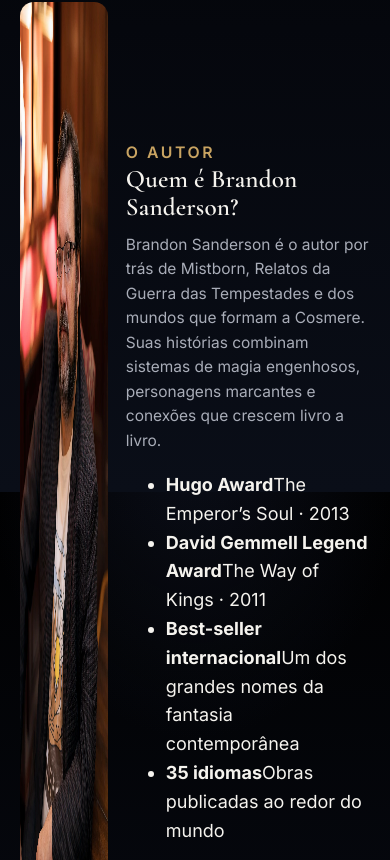
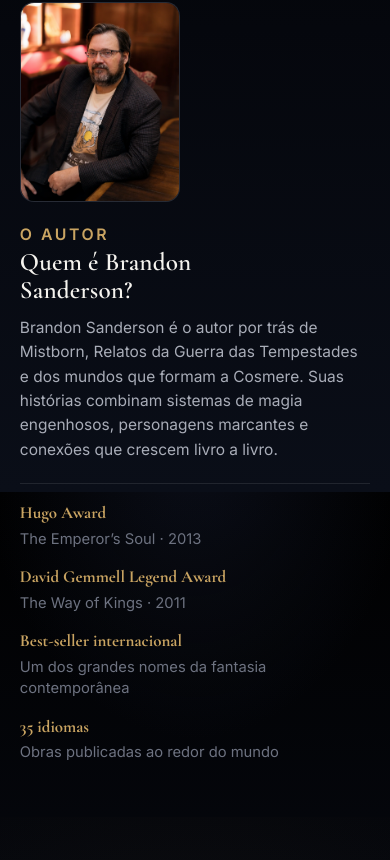
Before and after one commit to thadeucupello/cosmere-trama, a React (Vite) app in the folder cosmere/: page / in a window 390 px wide. Shown: the part 7104-7964 px from the top of the page. Built offline with nearby package versions, Linux system fonts and the light colour scheme.

Commit message:
Equilibra bloco compacto do autor no preview

```diff
--- a/cosmere/src/styles/home-refinement-preview.css
+++ b/cosmere/src/styles/home-refinement-preview.css
@@ -75,47 +75,83 @@
 }
 
 .about-author--compact {
-  padding-block: clamp(3.8rem, 7vw, 6rem);
+  padding-block: clamp(3.6rem, 6vw, 5.4rem);
 }
 
 .about-author--compact .about-author__compact {
-  max-width: 940px;
+  max-width: 920px;
   display: grid;
-  grid-template-columns: minmax(160px, 220px) minmax(0, 1fr);
-  gap: clamp(1.75rem, 4vw, 3.25rem);
+  grid-template-columns: 190px minmax(0, 1fr);
+  gap: clamp(2rem, 4.5vw, 3.6rem);
   align-items: center;
 }
 
 .about-author--compact .about-author__compact-portrait {
-  width: 100%;
-  max-width: 210px;
+  width: 190px;
+  aspect-ratio: 4 / 5;
   justify-self: center;
+  position: relative;
   overflow: hidden;
   border-radius: var(--radius-lg);
+  border: 1px solid var(--color-line);
+  background: var(--color-elevated);
 }
 
-.about-author--compact .about-author__portrait-image {
+.about-author--compact .about-author__compact-image {
+  position: absolute;
+  inset: 0;
   display: block;
   width: 100%;
-  aspect-ratio: 4 / 5;
+  height: 100%;
   object-fit: cover;
-  object-position: top center;
+  object-position: center 18%;
 }
 
 .about-author--compact .about-author__compact-content {
-  max-width: 620px;
+  max-width: 650px;
+  min-width: 0;
 }
 
 .about-author--compact .section-heading {
-  font-size: clamp(1.75rem, 1.45rem + 1vw, 2.45rem);
+  font-size: clamp(1.75rem, 1.45rem + 1vw, 2.35rem);
 }
 
 .about-author--compact .about-author__compact-intro {
-  margin-top: 1rem;
+  margin-top: 0.9rem;
   color: var(--color-text-secondary);
   font-size: var(--step-base);
-  line-height: 1.72;
+  line-height: 1.68;
   max-width: 58ch;
+}
+
+.about-author--compact .about-author__compact-facts {
+  list-style: none;
+  margin: 1.6rem 0 0;
+  padding: 1.35rem 0 0;
+  border-top: 1px solid var(--color-line);
+  display: grid;
+  grid-template-columns: repeat(2, minmax(0, 1fr));
+  gap: 1rem 1.5rem;
+}
+
+.about-author--compact .about-author__compact-facts li {
+  min-width: 0;
+}
+
+.about-author--compact .about-author__compact-facts strong {
+  display: block;
+  color: var(--color-gold);
+  font-family: var(--font-display);
+  font-size: var(--step-sm);
+  line-height: 1.35;
+}
+
+.about-author--compact .about-author__compact-facts span {
+  display: block;
+  margin-top: 0.2rem;
+  color: var(--color-text-muted);
+  font-size: var(--step-xs);
+  line-height: 1.45;
 }
 
 @media (max-width: 820px) {
@@ -148,6 +184,15 @@
   .cosmere-map--refined .cosmere-tooltip__hint {
     max-width: 36ch;
   }
+
+  .about-author--compact .about-author__compact {
+    grid-template-columns: 150px minmax(0, 1fr);
+    gap: 1.7rem;
+  }
+
+  .about-author--compact .about-author__compact-portrait {
+    width: 150px;
+  }
 }
 
 @media (max-width: 620px) {
@@ -173,13 +218,13 @@
   }
 
   .about-author--compact .about-author__compact {
-    grid-template-columns: 88px minmax(0, 1fr);
-    gap: 1rem;
-    align-items: center;
+    grid-template-columns: 118px minmax(0, 1fr);
+    gap: 1.15rem;
+    align-items: start;
   }
 
   .about-author--compact .about-author__compact-portrait {
-    width: 88px;
+    width: 118px;
     border-radius: var(--radius-md);
   }
 
@@ -192,4 +237,27 @@
     font-size: 0.86rem;
     line-height: 1.58;
   }
+
+  .about-author--compact .about-author__compact-facts {
+    grid-column: 1 / -1;
+    grid-template-columns: 1fr 1fr;
+    margin-top: 1.15rem;
+    padding-top: 1rem;
+    gap: 0.9rem 1rem;
+  }
 }
+
+@media (max-width: 430px) {
+  .about-author--compact .about-author__compact {
+    grid-template-columns: 1fr;
+  }
+
+  .about-author--compact .about-author__compact-portrait {
+    width: min(160px, 50vw);
+    justify-self: start;
+  }
+
+  .about-author--compact .about-author__compact-facts {
+    grid-template-columns: 1fr;
+  }
+}
```
